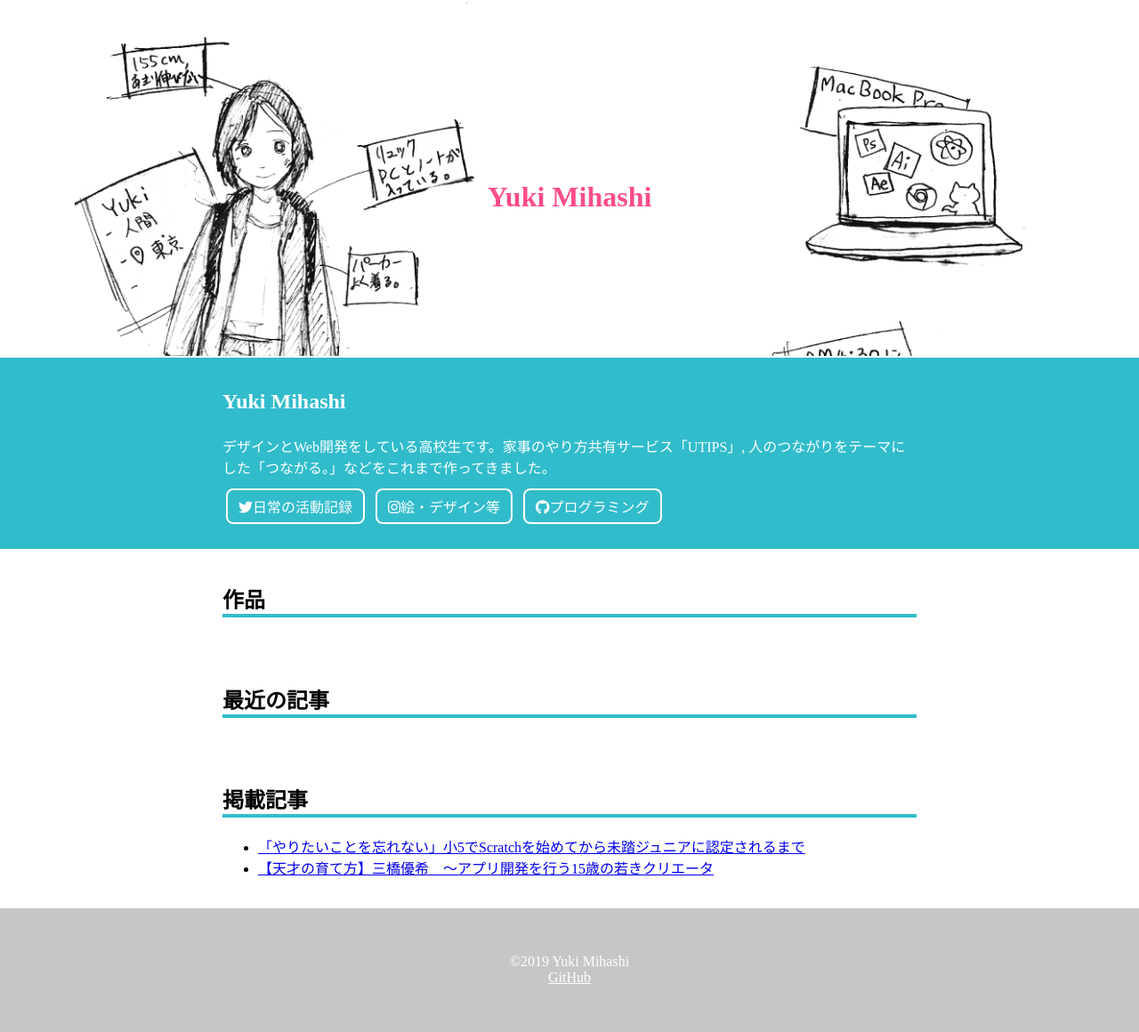
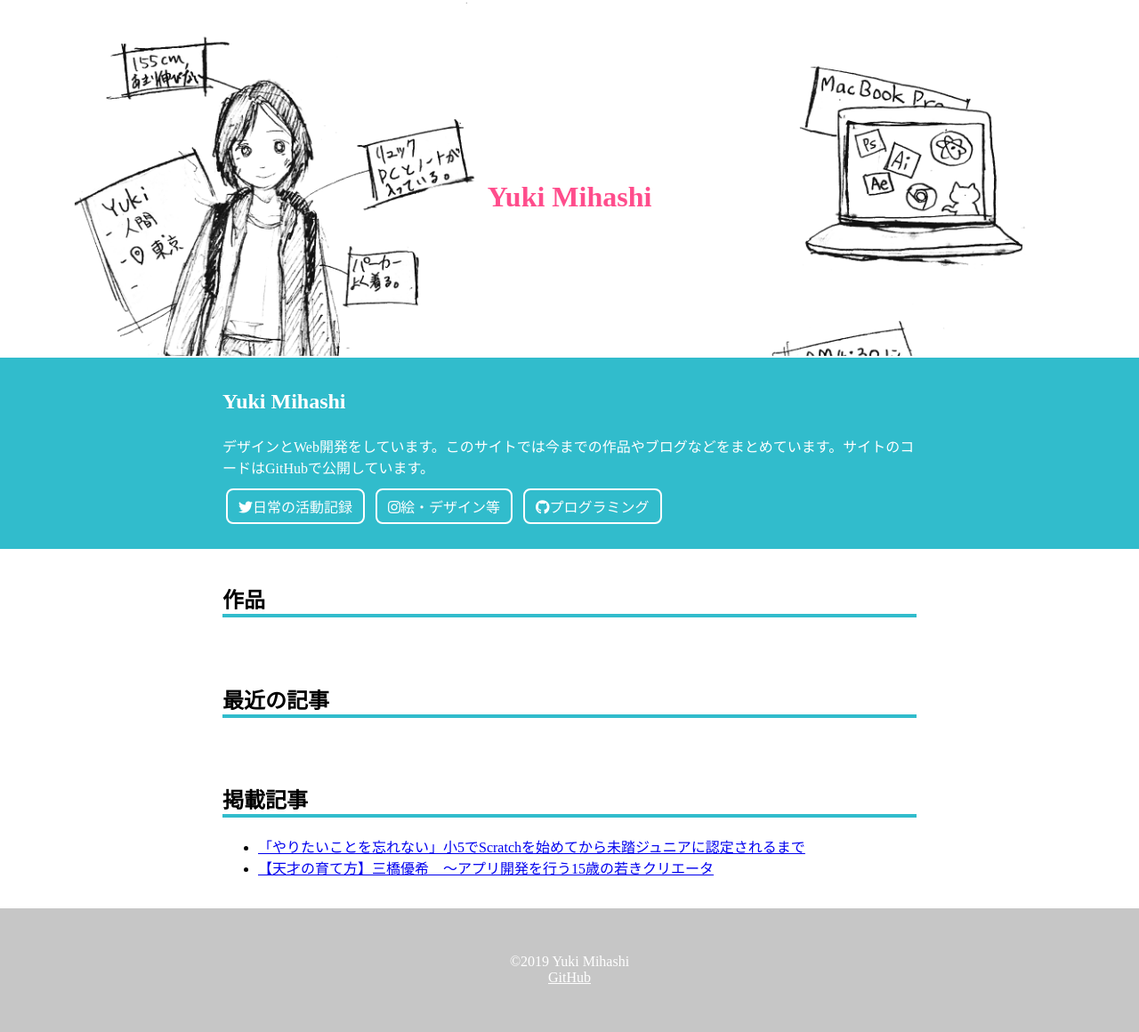
Before and after one commit to madoreenu/yuki384.github.io, a Jekyll site: the page built from index.md, in a window 1280 px wide. Shown: the whole page at 89% size. Built offline with Jekyll 4.4.1, drawn with Linux system fonts in a browser that asks for light colours; nearby versions of some CDN libraries.

Commit message:
edited description

```diff
--- a/_config.yml
+++ b/_config.yml
@@ -16,7 +16,7 @@
 title: Yuki Mihashi
 email: yuki.mihashi384@gmail.com
 description: >- # this means to ignore newlines until "baseurl:"
-  デザインとWeb開発をしている高校生です。家事のやり方共有サービス「UTIPS」, 人のつながりをテーマにした「つながる。」などをこれまで作ってきました。
+  デザインとWeb開発をしています。このサイトでは今までの作品やブログなどをまとめています。サイトのコードはGitHubで公開しています。
 baseurl: "" # the subpath of your site, e.g. /blog
 url: "" # the base hostname & protocol for your site, e.g. http://example.com
 twitter_username: YukiMihashi
```
